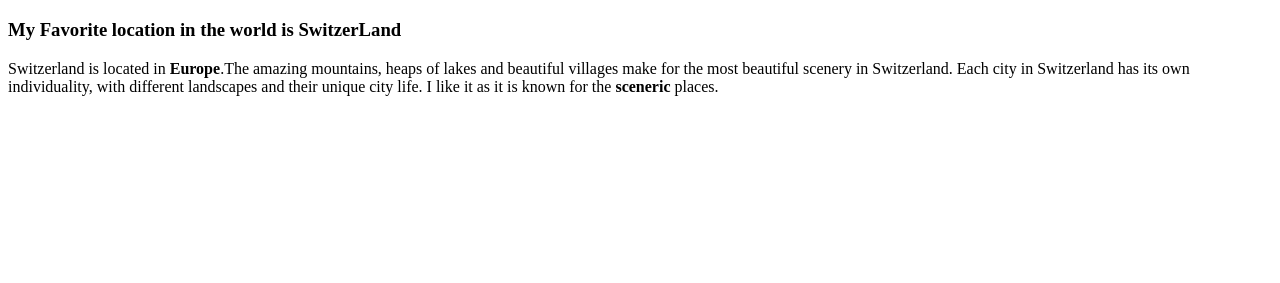
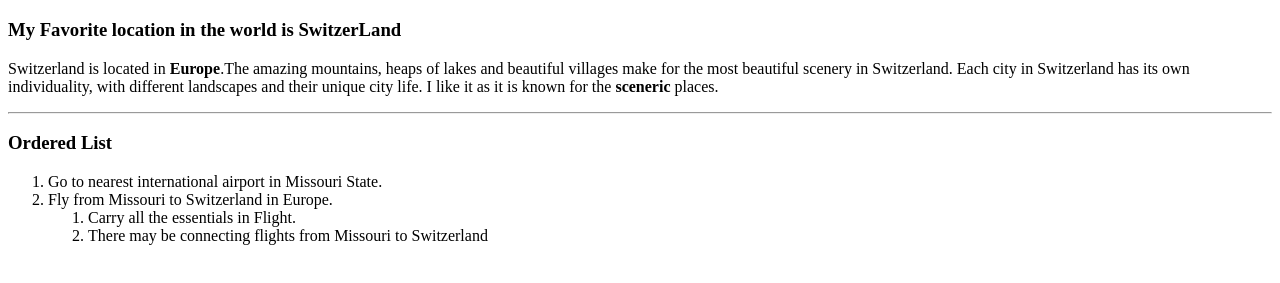
Before and after one commit to 44-563-WebApps-F21/webapps-f21-assignment-3-SravaniGangula, a plain HTML site: page index.html in a window 1280 px wide. Shown: the part 61-344 px from the top of the page. Drawn offline with Linux system fonts and the light colour scheme.

Commit message:
Ordered List changes are committed

```diff
--- a/index.html
+++ b/index.html
@@ -18,5 +18,16 @@
              Each city in Switzerland has its own individuality, with different landscapes and their unique city
              life. I like it as it is known for the <b> sceneric </b> places.
         </p>
+        <hr>
+        <h3> Ordered List</h3>
+        <ol>
+          <li> Go to nearest international airport in Missouri State.</li>
+           <li> Fly from Missouri to Switzerland in Europe.
+               <ol>
+                <li> Carry all the essentials in Flight.</li>
+                <li>There may be connecting flights from Missouri to Switzerland</li>
+               </ol>
+           </li>
+        </ol>
     </body>
 </html>
```
